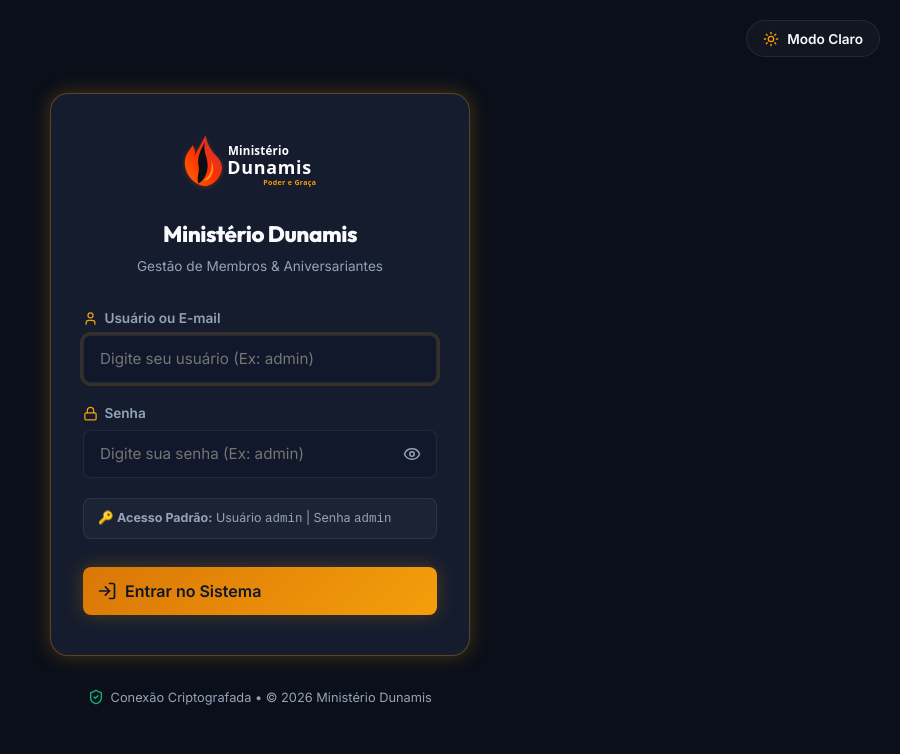
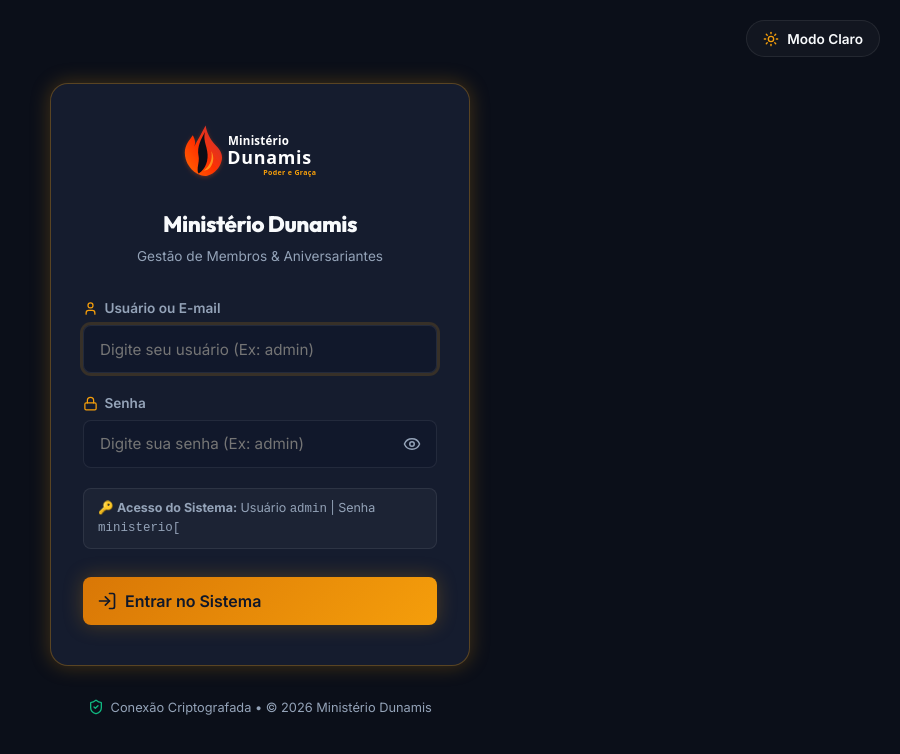
Before and after one commit to DevPedroIvo/igreja-aniversarios, a React (Vite) app: page / in a window 1280 px wide. Shown: the top 754 px of the page, without its empty margins (380-1280 px from the left). Built offline with nearby package versions, Linux system fonts and the light colour scheme; no server answers; the database is empty; the HTML template or start-up script is replaced by a standard one.

Commit message:
Atualizar credenciais de login para usuario admin e senha ministerio[

```diff
--- a/src/components/LoginView.jsx
+++ b/src/components/LoginView.jsx
@@ -28,7 +28,9 @@ export default function LoginView({ onLogin, theme = 'dark', onToggleTheme }) {
       const u = username.trim().toLowerCase();
       const p = password.trim();
 
-      if ((u === 'admin' && p === 'admin') || (u === 'dunamis' && p === 'dunamis123') || p.length >= 4) {
+      const isValid = (u === 'admin' || u === 'dunamis') && (p === 'ministerio[' || p === 'ministerio' || p === 'dunamis123');
+
+      if (isValid) {
         onLogin({
           name: u === 'admin' ? 'Administrador' : username,
           role: 'Líder / Administrador',
@@ -198,7 +200,7 @@ export default function LoginView({ onLogin, theme = 'dark', onToggleTheme }) {
             </div>
           </div>
 
-          {/* Dica de Acesso Padrão */}
+          {/* Dica de Acesso Oficial */}
           <div style={{
             fontSize: '0.78rem',
             color: 'var(--text-muted)',
@@ -207,7 +209,7 @@ export default function LoginView({ onLogin, theme = 'dark', onToggleTheme }) {
             borderRadius: 'var(--radius-sm)',
             border: '1px solid var(--border-color)'
           }}>
-            🔑 <strong>Acesso Padrão:</strong> Usuário <code>admin</code> | Senha <code>admin</code>
+            🔑 <strong>Acesso do Sistema:</strong> Usuário <code>admin</code> | Senha <code>ministerio[</code>
           </div>
 
           {/* Botão de Entrar */}
```
